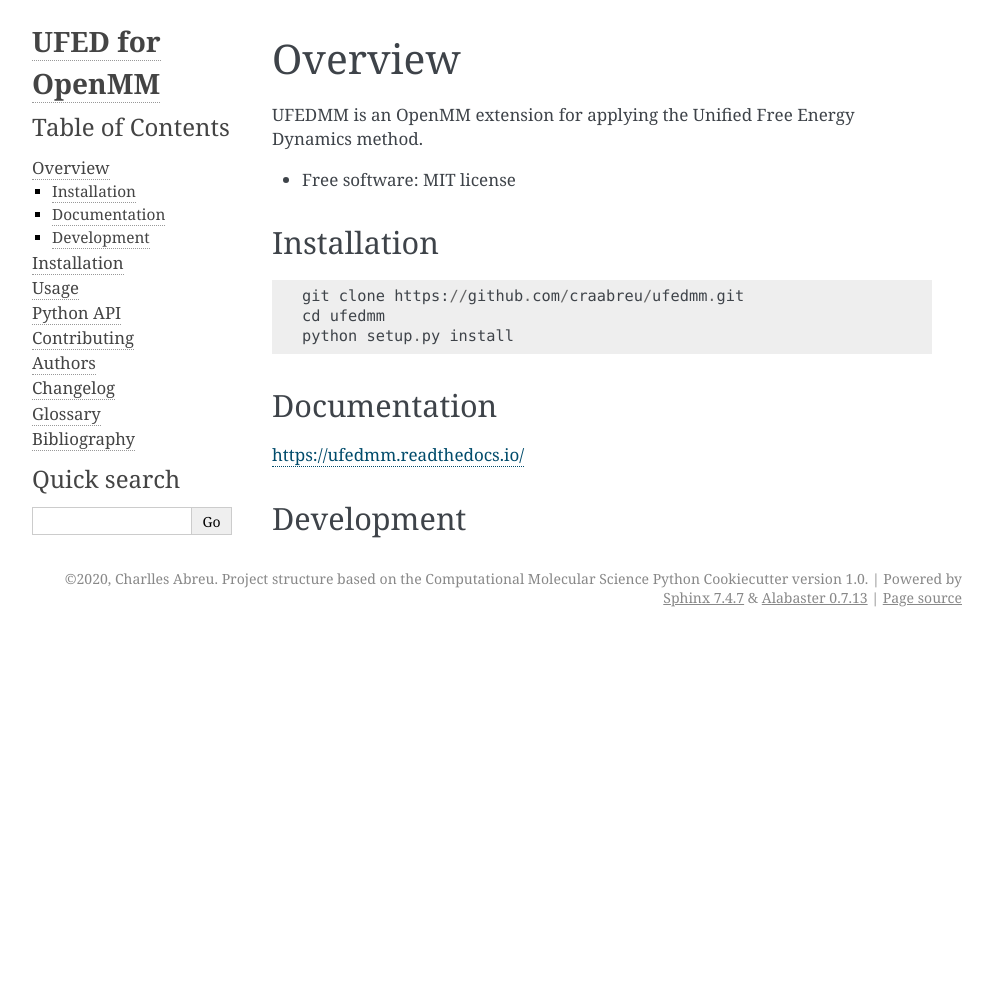
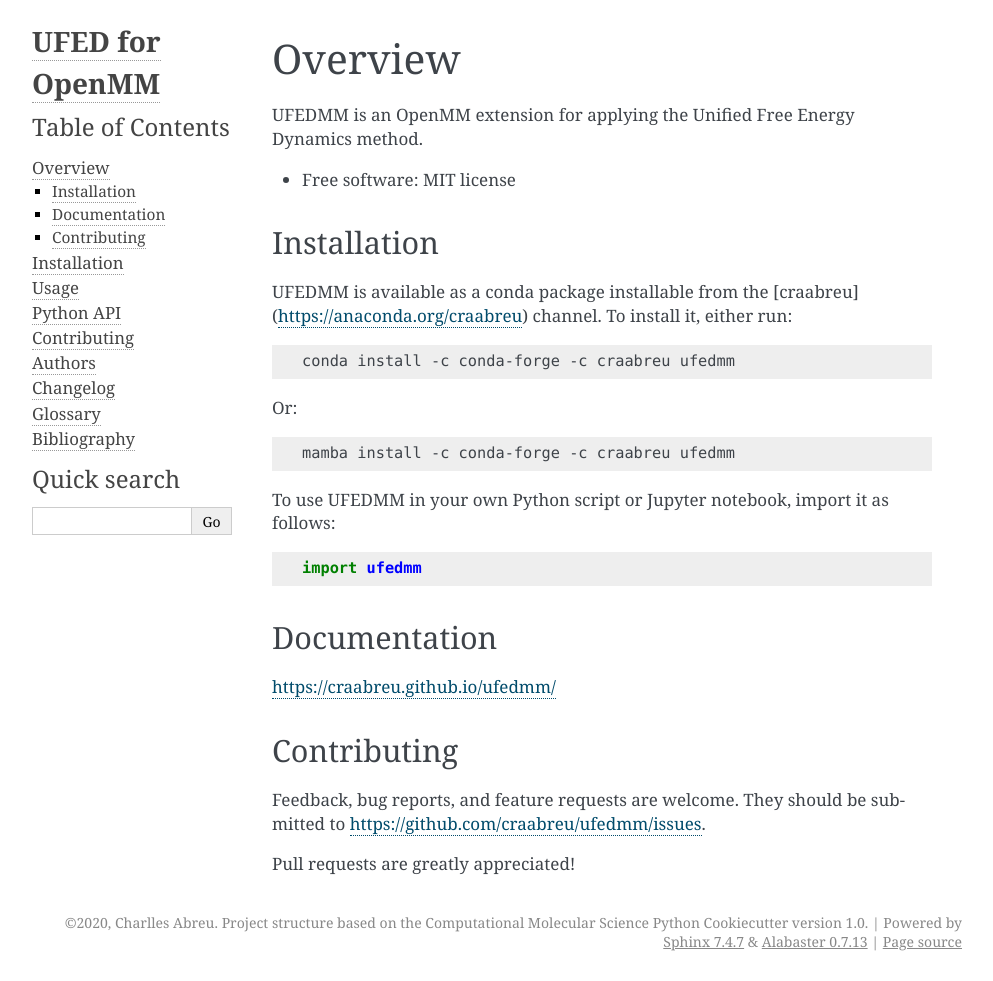
Before and after one commit to craabreu/ufedmm, a Sphinx documentation site: the page built from docs/readme.rst, in a window 1280 px wide and 981 px high. Shown: the whole window, without its empty margins (148-1141 px from the left). Built offline with Sphinx 7.4.7, drawn with Linux system fonts in a browser that asks for light colours.

Commit message:
Updated docs

```diff
--- a/docs/readme.rst
+++ b/docs/readme.rst
@@ -9,16 +9,35 @@
 Installation
 ============
 
-::
+UFEDMM is available as a conda package installable from the
+[craabreu](https://anaconda.org/craabreu) channel.
+To install it, either run:
 
-    git clone https://github.com/craabreu/ufedmm.git
-    cd ufedmm
-    python setup.py install
+.. code-block:: bash
+
+    conda install -c conda-forge -c craabreu ufedmm
+
+Or:
+
+.. code-block:: bash
+
+    mamba install -c conda-forge -c craabreu ufedmm
+
+To use UFEDMM in your own Python script or Jupyter notebook, import it as follows:
+
+.. code-block:: python
+
+    import ufedmm
 
 Documentation
 =============
 
-https://ufedmm.readthedocs.io/
+https://craabreu.github.io/ufedmm/
 
-Development
-===========
+Contributing
+============
+
+Feedback, bug reports, and feature requests are welcome. They should be
+submitted to https://github.com/craabreu/ufedmm/issues.
+
+Pull requests are greatly appreciated!
```
Also changed, not shown: README.md (+29 -7 lines), docs/installation.rst (+18 -4 lines).
